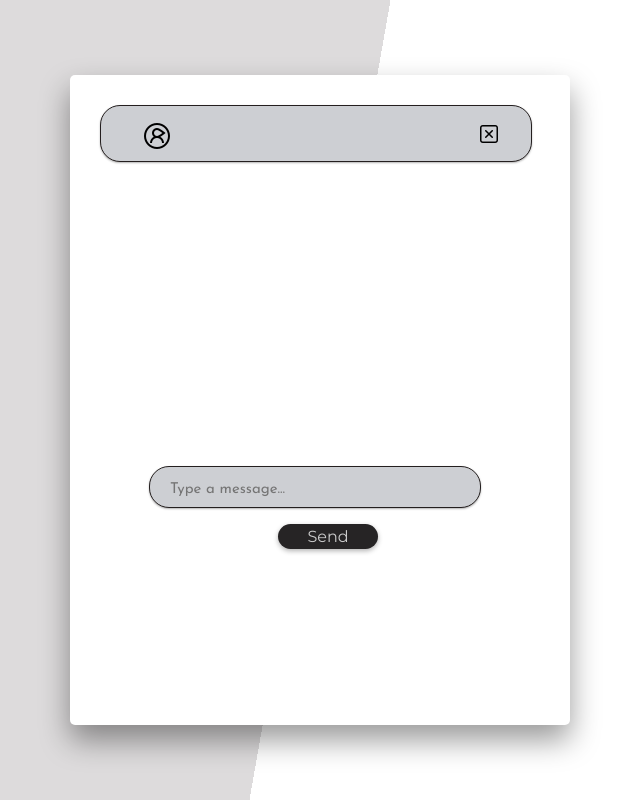
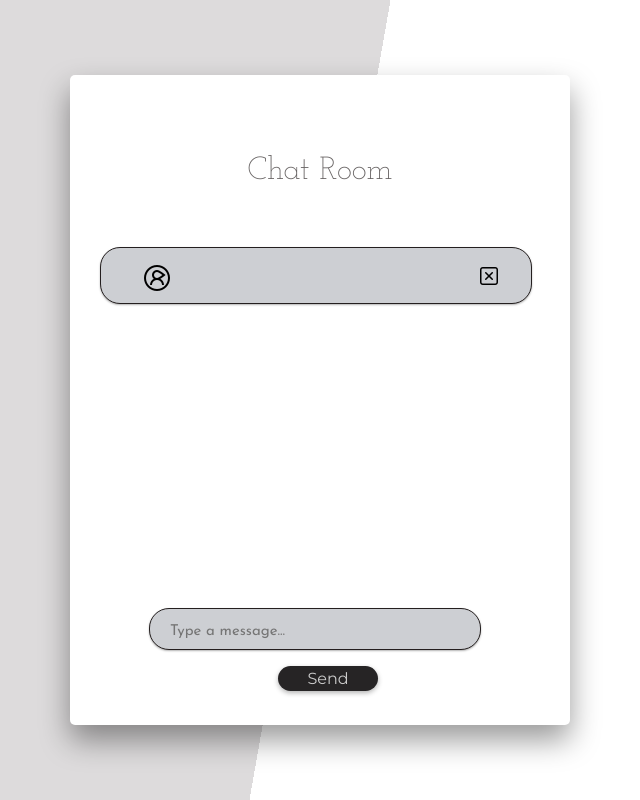
Before and after one commit to preetiAmb/React-Nodejs-Chat-App, a React (Create React App) app in the folder client/: page /Chat in a window 1280 px wide. Shown: the whole page, without its empty margins (320-960 px from the left). Built offline with nearby package versions, Linux system fonts and the light colour scheme.

Commit message:
Feat/ added header

```diff
--- a/client/src/components/Chat/Chat.js
+++ b/client/src/components/Chat/Chat.js
@@ -6,6 +6,7 @@ import io from 'socket.io-client';
 import Messages from '../Messages/Messages';
 import InfoBar from '../InfoBar/InfoBar';
 import Input from '../Input/Input';
+import Header from '../Header/Header';
 
 import './Chat.css';
 
@@ -23,7 +24,6 @@ const Chat = () => {
 
     useEffect(() => {
         const { name, room } = queryString.parse(location.search);
-        console.log( name, room );
 
         socket = io(ENDPOINT);
 
@@ -59,12 +59,13 @@ const Chat = () => {
         <div className="container">
             <div className="app-wrapper">
                 <div className="main">
-                <InfoBar />
+                    <Header />
+                    <InfoBar />
                     <Messages messages={messages} name={name} />
-                        <Input message={message} setMessage={setMessage} sendMessage={sendMessage} />
+                    <Input message={message} setMessage={setMessage} sendMessage={sendMessage} />
                 </div>
             </div>
-            </div>
+        </div>
 
     )
 }
```
